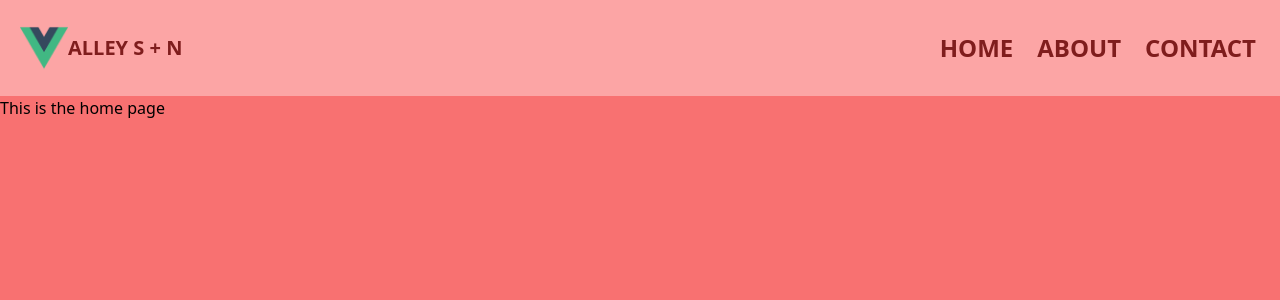
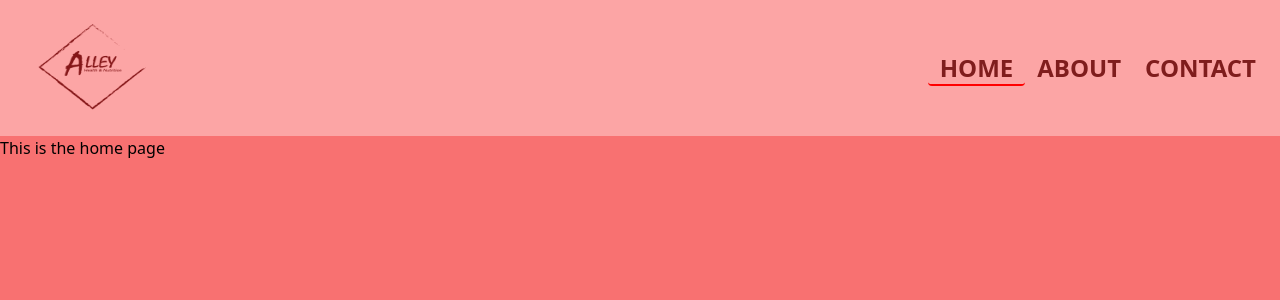
Before and after one commit to Aaronalleydev/dans-site, a Vue app: page / in a window 1280 px wide. Shown: the top 300 px of the page. Built offline with nearby package versions, Linux system fonts and the light colour scheme.

Commit message:
still adding to the nav - fixed alignment of links

```diff
--- a/src/components/TopNav.vue
+++ b/src/components/TopNav.vue
@@ -1,13 +1,12 @@
 <template>
 <nav class="flex items center bg-red-300 p-3 flex-wrap">
   <router-link to="/" class="p-2 mr-4 inline-flex items-center">
-  <img src="../assets/logo.png" alt="" class="w-12 h-12">
-  <span class="md:text-xl text-red-900 font-bold uppercase tracing-wide">Alley S + N</span>
+  <img src="../assets/img/AlleyLogoClear.png" alt="" class="w-36 h-24">
   </router-link>
   <button @click="menuOpen" class="text-red-900 inline-flex items-center p-3 roundeed lg:hidden ml-auto">
     <span class="material-icons">menu</span>
   </button>
-  <div :class="{toggleNav: open}" class="top-nav w-full lg:inline-flex lg:flex-grow lg:w-auto" id="navigation">
+  <div :class="{toggleNav: open}" class="text-center text-xl w-full lg:inline-flex lg:flex-grow lg:w-auto lg:pt-5" id="navigation">
     <div class="lg:inline-flex lg:flex-row lg:ml-auto">
       <ul class="flex flex-col lg:flex-row">
         <li v-for="link in links" :key="link">
@@ -39,9 +38,11 @@ export default {
 </script>
 
 <style>
-/* li .router-link-active {
-  border-bottom: 1px solid black;
-} */
+li .router-link-active {
+  padding-bottom: 0;
+  border-bottom: 2px solid red;
+  border-bottom-width: 90;
+}
 
 .toggleNav {
   display: none;
```
Also changed, not shown: src/assets/img/AlleyLogoClear.png (added).
